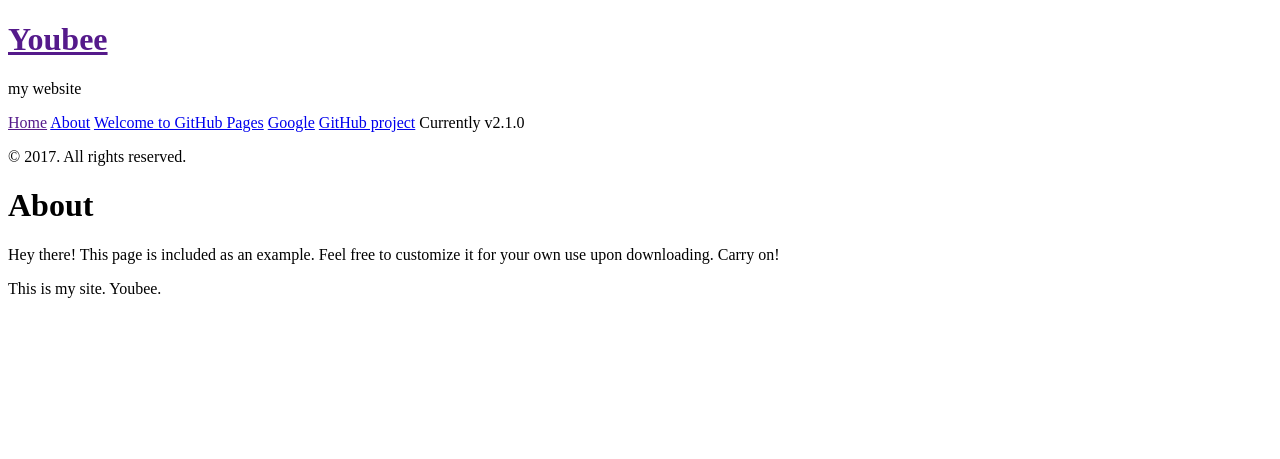
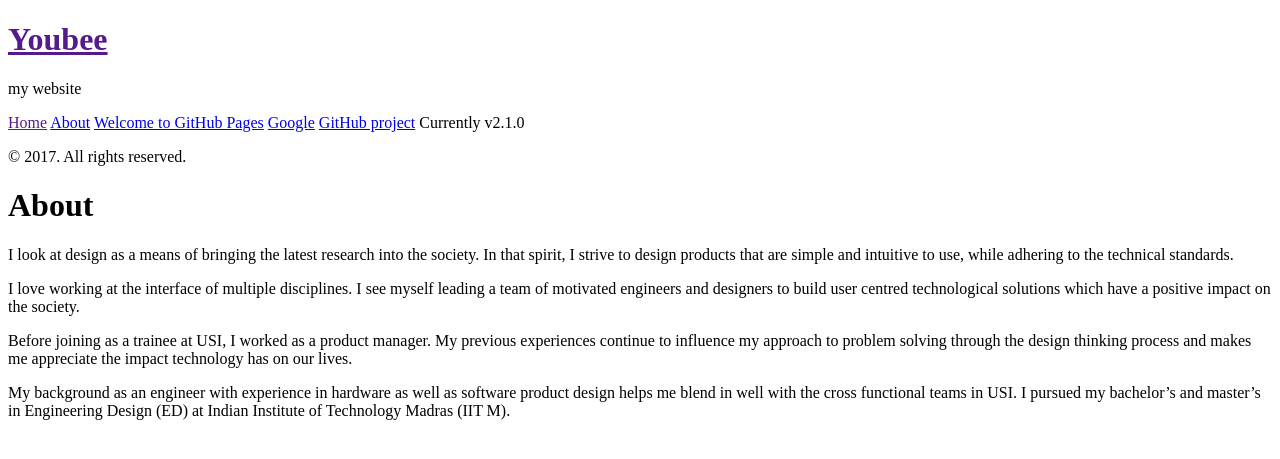
Before and after one commit to UpadhyayBindu/UpadhyayBindu.github.io, a Jekyll site: the page built from about.md, in a window 1280 px wide. Shown: the top 459 px of the page. Built offline with Jekyll 4.4.1, drawn with Linux system fonts in a browser that asks for light colours.

Commit message:
updated about

```diff
--- a/about.md
+++ b/about.md
@@ -2,9 +2,10 @@
 layout: page
 title: About
 ---
+I look at design as a means of bringing the latest research into the society. In that spirit, I strive to design products that are simple and intuitive to use, while adhering to the technical standards.
 
-<p class="message">
-  Hey there! This page is included as an example. Feel free to customize it for your own use upon downloading. Carry on!
-</p>
+I love working at the interface of multiple disciplines. I see myself leading a team of motivated engineers and designers to build user­ centred technological solutions which have a positive impact on the society.
 
-This is my site. Youbee.
+Before joining as a trainee at USI, I worked as a product manager. My previous experiences continue to influence my approach to problem­ solving through the design thinking process and makes me appreciate the impact technology has on our lives.
+
+My background as an engineer with experience in hardware as well as software product design helps me blend in well with the cross functional teams in USI. I pursued my bachelor’s and master’s in Engineering Design (ED) at Indian Institute of Technology Madras (IIT M).
```
